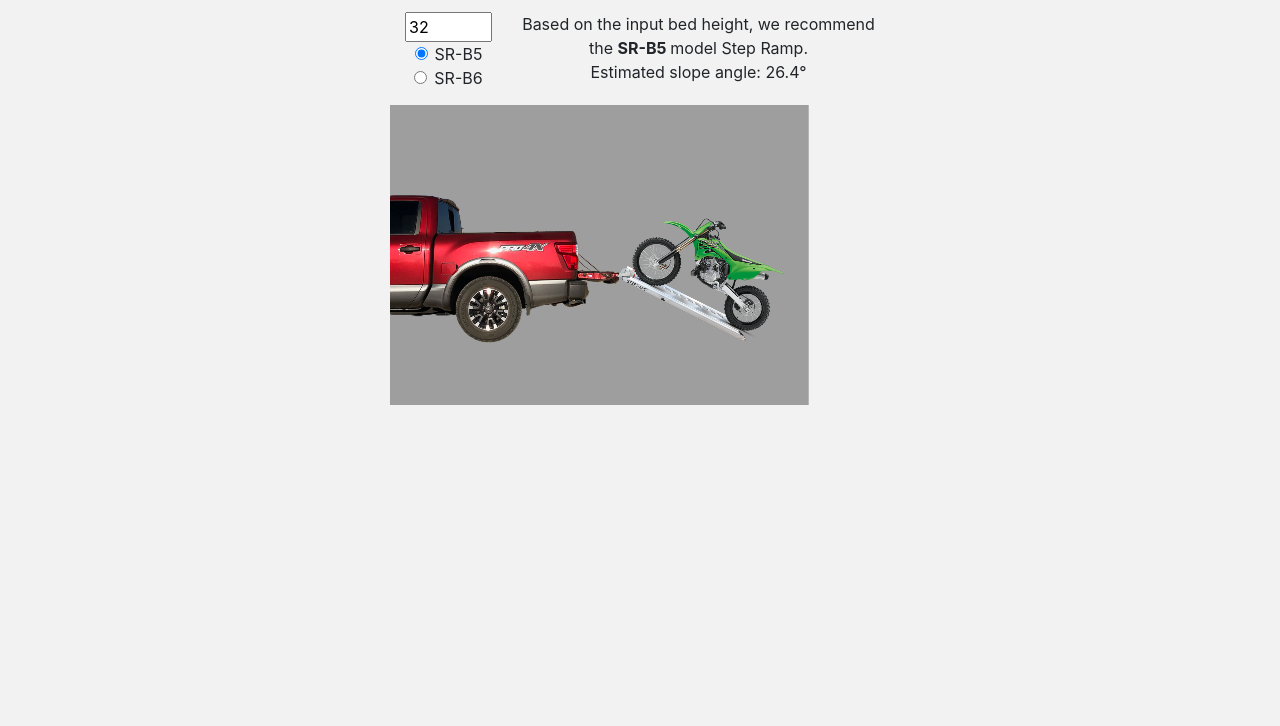
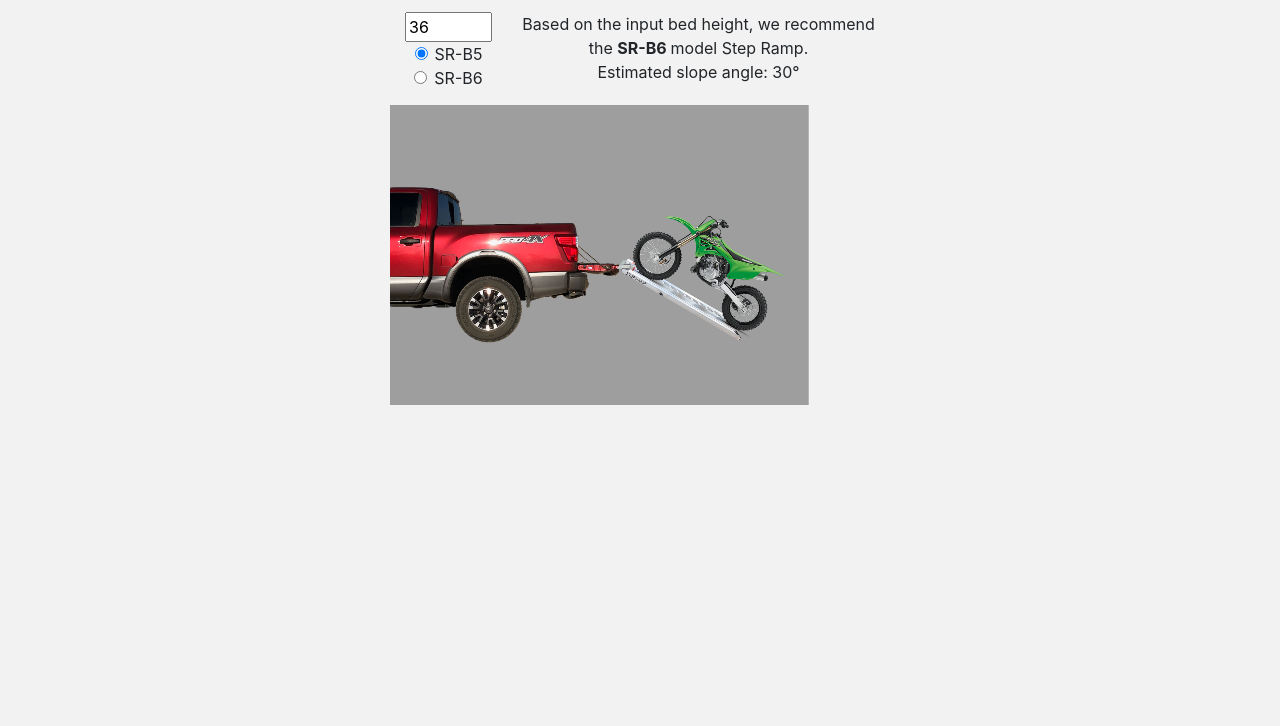
Before and after one commit to NathanMQuam/StepRampTool, a website: page index.html in a window 1280 px wide. Shown: the part 74-800 px from the top of the page. Drawn offline with nearby package versions, Linux system fonts and the light colour scheme.

Commit message:
Refactor

```diff
--- a/app/main.js
+++ b/app/main.js
@@ -21,7 +21,7 @@ canvas.style.height = canvasSize.height + 'px'
 let globalScale = renderResolution.width / canvasSize.width
 ctx.setTransform(globalScale, 0, 0, globalScale, 0, 0)
 
-// NOTE: The dirtbike in the image is 45.3in tall
+// The dirt bike in the image is 45.3in tall
 let bikeImg = new Image()
 bikeImg.src = './assets/img/dirtbike.png'
 let truckImg = new Image()
@@ -36,9 +36,9 @@ let rampB6Img = new Image()
 rampB6Img.src = './assets/img/stepRamp_B6.png'
 
 function drawImageCenter (image, x, y, cx, cy, scale, rotation = 0) {
-	scale = scale * globalScale
-	x = x * globalScale
-	y = y * globalScale
+	scale *= globalScale
+	x *= globalScale
+	y *= globalScale
 	ctx.setTransform(scale, 0, 0, scale, x, y) // sets scale and origin
 	ctx.rotate(rotation)
 	ctx.drawImage(image, -cx, -cy)
@@ -77,10 +77,6 @@ let update = function () {
 
 	if (!drawWireframe) {
 		// Draw the background, then the truck, then the foreground tire
-		console.log(globalScale)
-		console.log('Background scale:', (157 / bkgImg.height) * 2)
-		console.log('Truck scale:', (76 / truckImg.height) * 2)
-		console.log('Truck y-coordinate:', rampOrigin.y - 76)
 		drawImageCenter(bkgImg, 0, 0, 0, 0, (157 / bkgImg.height) * 2)
 		drawImageCenter(
 			truckImg,
@@ -92,7 +88,7 @@ let update = function () {
 		)
 		drawImageCenter(foreImg, 0, 0, 0, 0, (157 / foreImg.height) * 2)
 
-		// Drawing the rotated ramp and dirtbike
+		// Drawing the rotated ramp and dirt bike
 		drawImageCenter(
 			rampImg,
 			rampOrigin.x,
--- a/index.html
+++ b/index.html
@@ -27,7 +27,7 @@
 			<div id="inputBox">
 				<form id="rampForm">
 					<input type="number" name="BedHeight" id="BedHeightInput" placeholder="Bed Height (Inches)" min="30" max="44"
-						required value="32">
+						required value="36">
 					<div class="form-check">
 						<label class="form-check-label">
 							<input type="radio" class="form-check-input" name="rampModel" id="SR-B5" value="72" checked>
```
